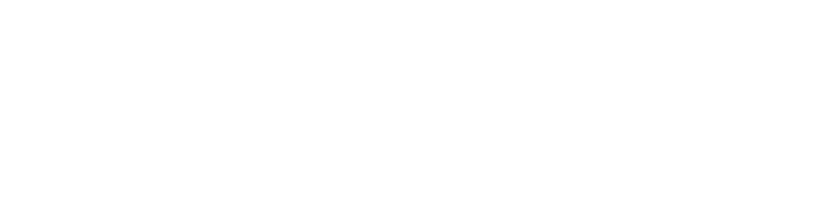
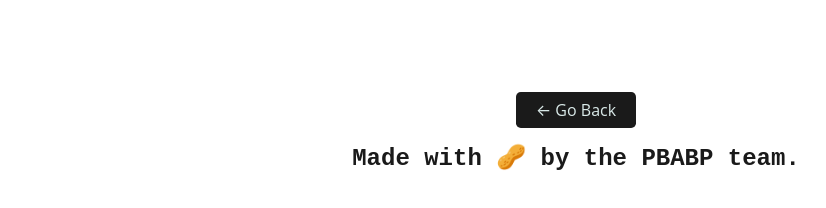
Before and after one commit to philsloan/PBABP, a React (Vite) app in the folder client/: page /project/1 in a window 1280 px wide. Shown: the part 578-786 px from the top of the page, without its empty margins (64-890 px from the left). Built offline with nearby package versions, Linux system fonts and the light colour scheme; no server answers.

Commit message:
imported footer

```diff
--- a/client/src/App.jsx
+++ b/client/src/App.jsx
@@ -8,7 +8,7 @@
 import { Outlet } from 'react-router-dom';
 
 // import Header from './components/Header';
-// import Footer from './components/Footer';
+import Footer from './components/Footer';
 
 // Construct our main GraphQL API endpoint
 const httpLink = createHttpLink({
@@ -42,7 +42,7 @@
         <div className="container">
           <Outlet />
         </div>
-        {/* <Footer /> */}
+        <Footer />
       </div>
     </ApolloProvider>
   );
```
